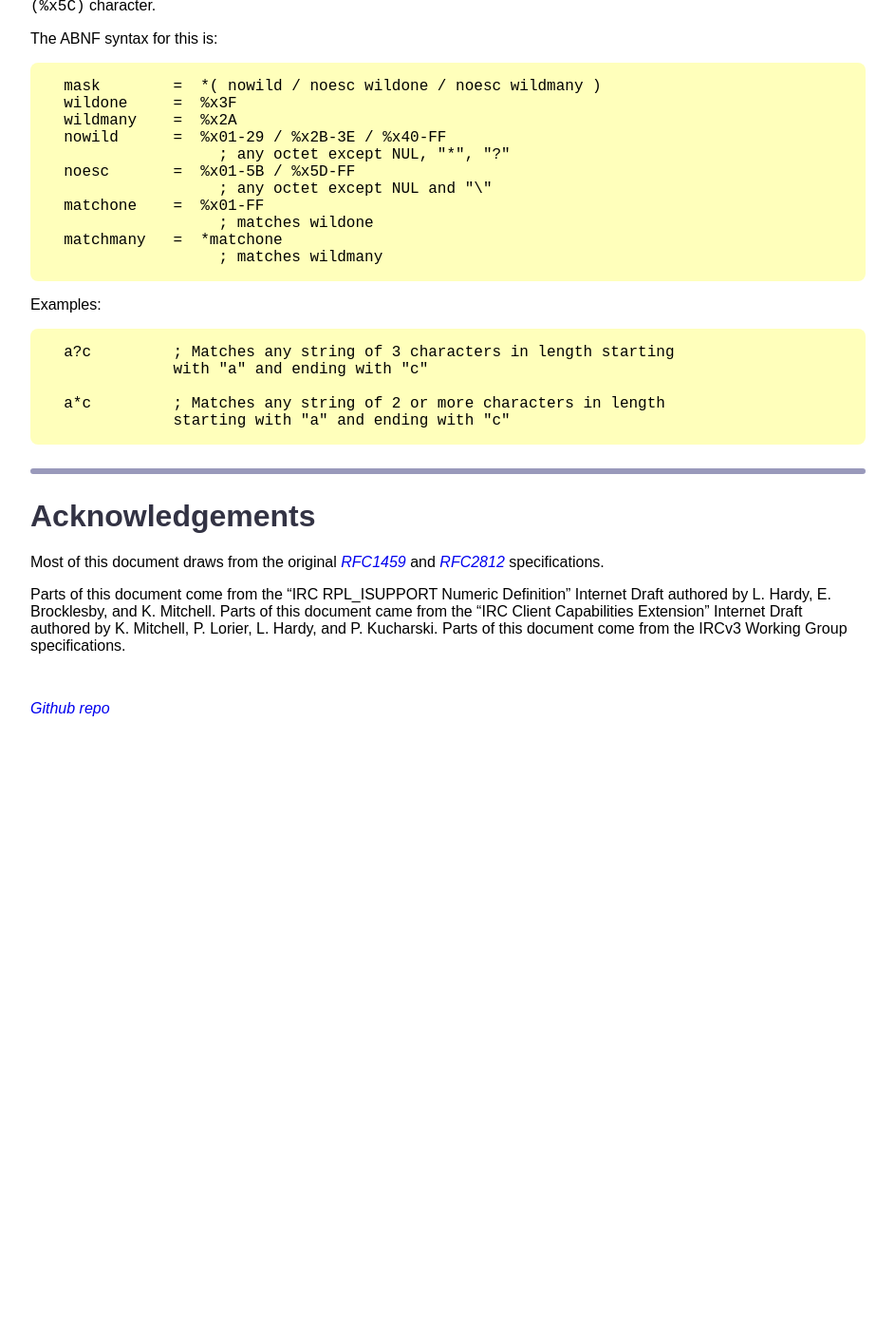
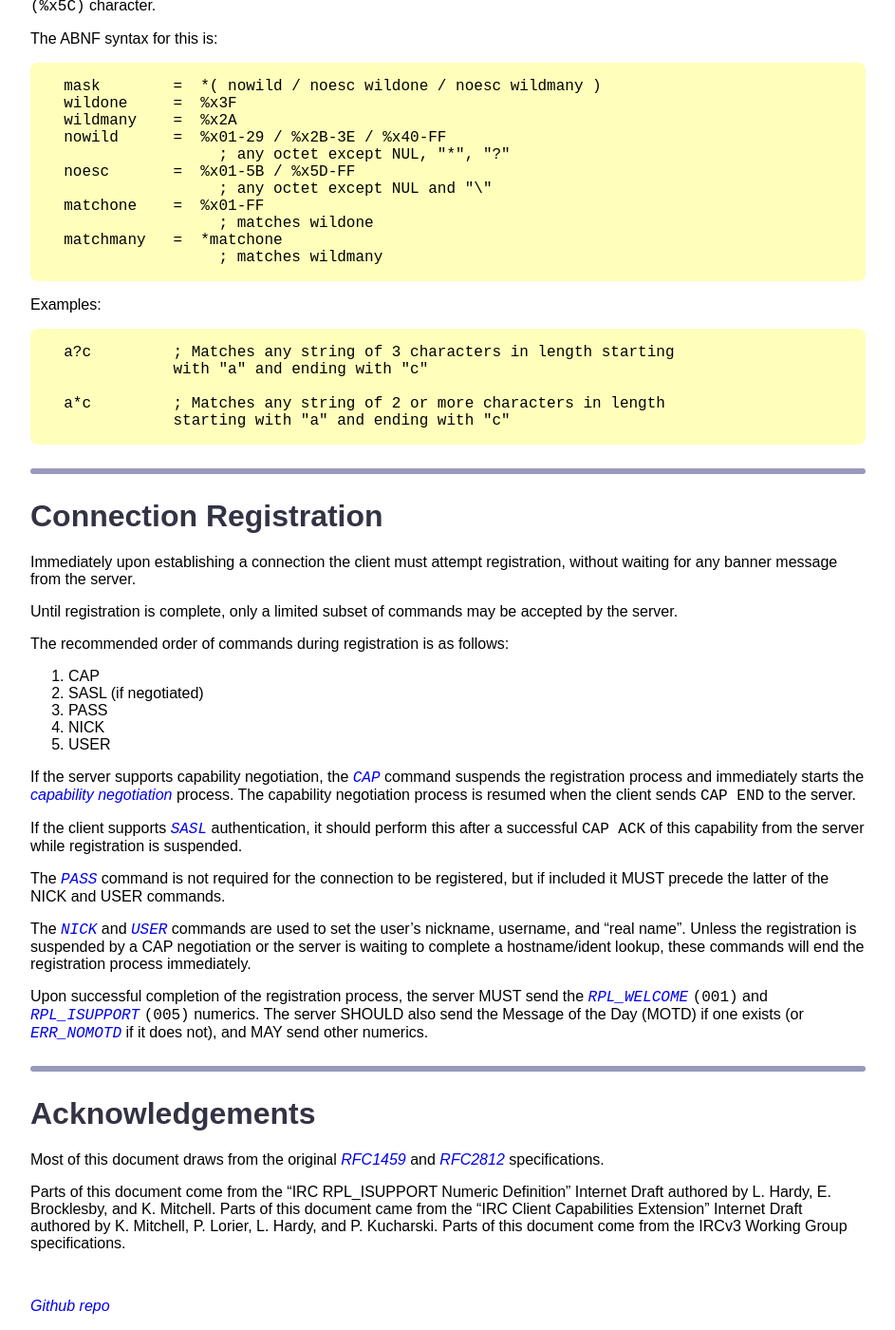
Before and after one commit to ircdocs/modern-irc, a Jekyll site: the page built from index.md, in a window 1280 px wide and 1400 px high, scrolled down 7878 px. Shown: the whole window at 95% size, without its empty margins (168-1111 px from the left). Built offline with Jekyll 4.4.1, drawn with Linux system fonts in a browser that asks for light colours; before the commit the page ends 8649 px from its top, so only the background shows below that.

Commit message:
Add initial Connection Registration section

```diff
--- a/index.md
+++ b/index.md
@@ -360,6 +360,34 @@ Examples:
 ---
 
 
+# Connection Registration
+
+Immediately upon establishing a connection the client must attempt registration, without waiting for any banner message from the server.
+
+Until registration is complete, only a limited subset of commands may be accepted by the server.
+
+The recommended order of commands during registration is as follows:
+
+1. CAP
+2. SASL (if negotiated)
+3. PASS
+4. NICK
+5. USER
+
+If the server supports capability negotiation, the [`CAP`](#cap-command) command suspends the registration process and immediately starts the [capability negotiation](#capability-negotiation) process. The capability negotiation process is resumed when the client sends `CAP END` to the server.
+
+If the client supports [`SASL`](#sasl) authentication, it should perform this after a successful `CAP ACK` of this capability from the server while registration is suspended.
+
+The [`PASS`](#pass-command) command is not required for the connection to be registered, but if included it MUST precede the latter of the NICK and USER commands.
+
+The [`NICK`](#nick-command) and [`USER`](#user-command) commands are used to set the user's nickname, username, and "real name". Unless the registration is suspended by a CAP negotiation or the server is waiting to complete a hostname/ident lookup, these commands will end the registration process immediately.
+
+Upon successful completion of the registration process, the server MUST send the [`RPL_WELCOME`](#rpl-welcome) `(001)` and [`RPL_ISUPPORT`](#rpl-isupport) `(005)` numerics. The server SHOULD also send the Message of the Day (MOTD) if one exists (or [`ERR_NOMOTD`](#err-nomotd) if it does not), and MAY send other numerics.
+
+
+---
+
+
 # Acknowledgements
 
 Most of this document draws from the original [RFC1459](https://tools.ietf.org/html/rfc1459) and [RFC2812](https://tools.ietf.org/html/rfc2812) specifications.
```
